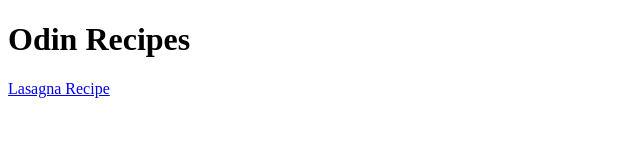
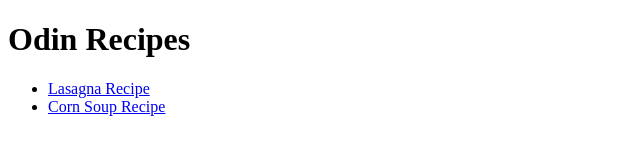
Before and after one commit to mrdavecode/odin-recipes, a plain HTML site: page index.html in a window 1280 px wide. Shown: the whole page, without its empty margins (0-640 px from the left). Drawn offline with Linux system fonts and the light colour scheme.

Commit message:
Change links to undordered list with new page

```diff
--- a/index.html
+++ b/index.html
@@ -7,6 +7,9 @@
 </head>
 <body>
     <h1>Odin Recipes</h1>
-    <p><a href="recipes/lasagne.html">Lasagna Recipe</a></p>
+    <ul>
+        <li><a href="recipes/lasagne.html">Lasagna Recipe</a></li>
+        <li><a href="recipes/corn-soup.html">Corn Soup Recipe</a></li>
+    </ul>
 </body>
 </html>
```
